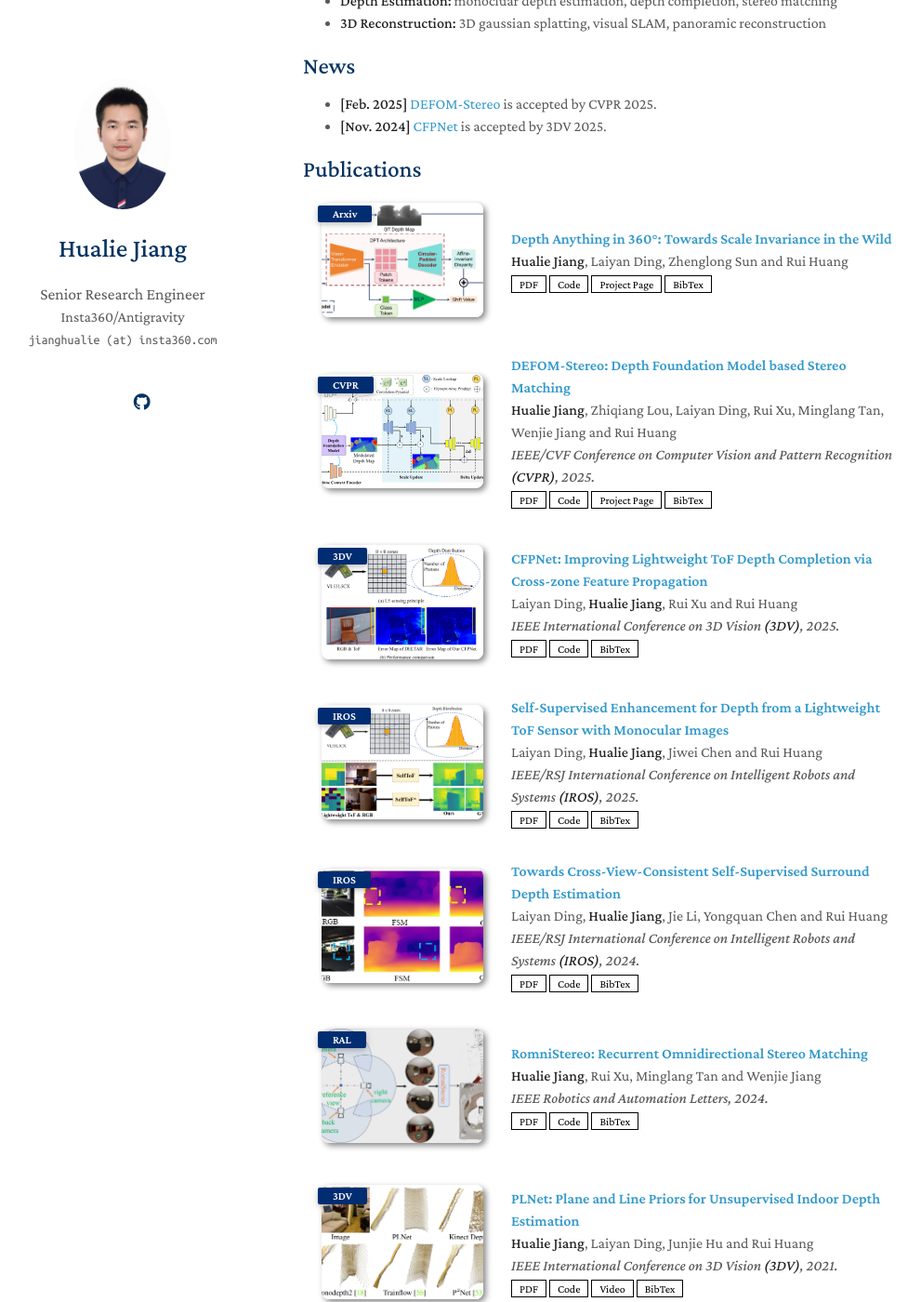
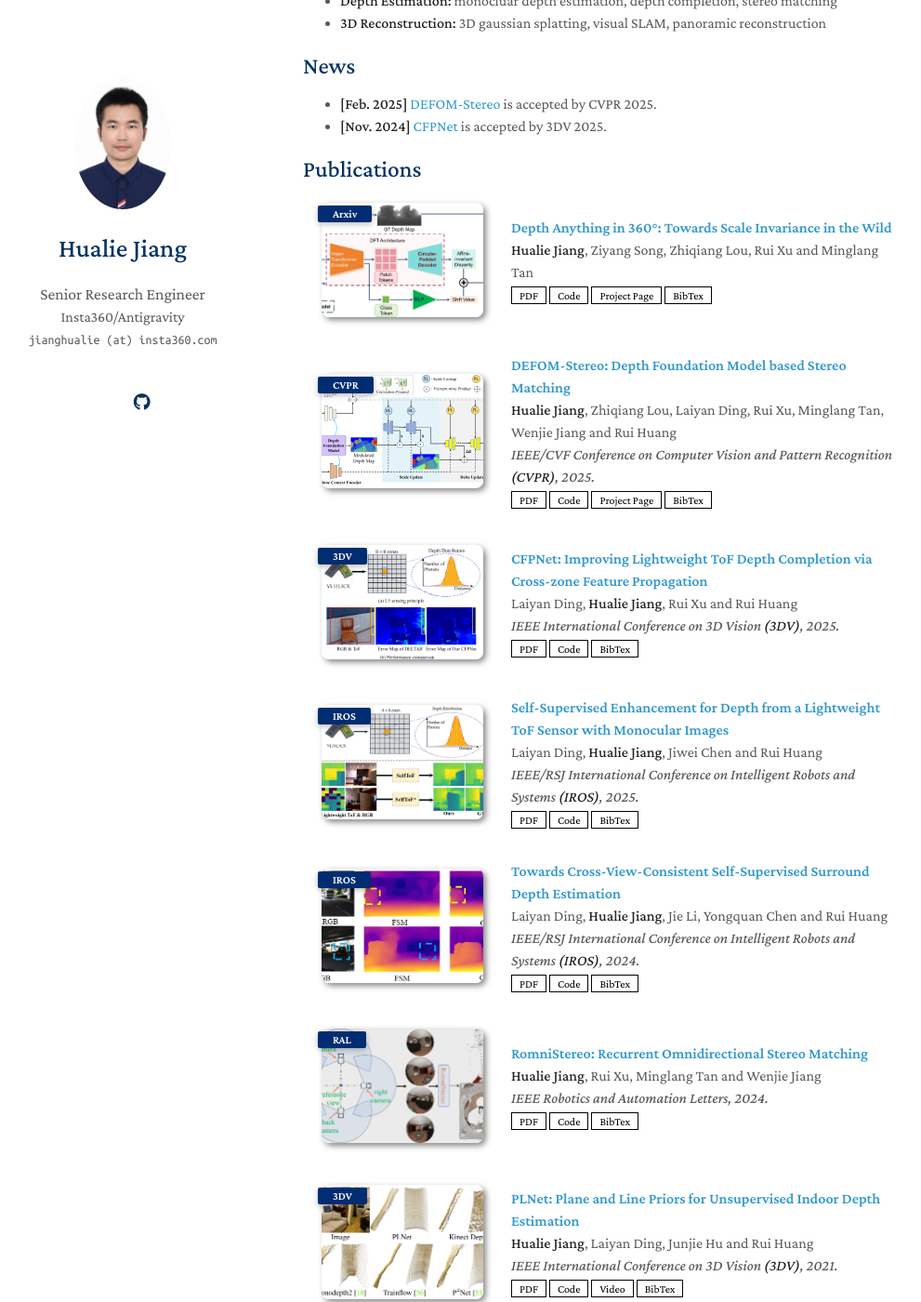
Before and after one commit to hualie/hualie.github.io, a Jekyll site: the page built from index.md, in a window 1280 px wide and 1400 px high, scrolled down 254 px. Shown: the whole window at 93% size, without its empty margins (144-1135 px from the left). Built offline with Jekyll 4.4.1, drawn with Linux system fonts in a browser that asks for light colours; a style sheet for code colours, icons or effects is not loaded; our own code applies the rules of GitHub Pages for plain Markdown files; some of the changed text lies outside the part shown.

Commit message:
Update publications.yml

```diff
--- a/_data/publications.yml
+++ b/_data/publications.yml
@@ -2,7 +2,7 @@
 
 
   - title: "Depth Anything in 360°: Towards Scale Invariance in the Wild"
-    authors: <strong>Hualie Jiang</strong>, Laiyan Ding, Zhenglong Sun and Rui Huang
+    authors: <strong>Hualie Jiang</strong>, Ziyang Song, Zhiqiang Lou, Rui Xu and Minglang Tan
     conference_short: Arxiv
     #conference: 2026.
     pdf: https://arxiv.org/pdf/2512.22819
@@ -70,7 +70,7 @@
     image: ./assets/img/plnet.jpg
 
   - title: "UniFuse: Unidirectional Fusion for 360° Panorama Depth Estimation"
-    authors: <strong>Hualie Jiang</strong>, Zhe Sheng, Siyu Zhu, Zilong, Dong and Rui Huang
+    authors: <strong>Hualie Jiang</strong>, Zhe Sheng, Siyu Zhu, Zilong Dong and Rui Huang
     conference_short: RAL+ICRA
     conference: IEEE Robotics and Automation Letters <strong>(RAL)</strong> and <strong>ICRA</strong>, 2021.
     pdf: https://arxiv.org/pdf/2102.03550
```
